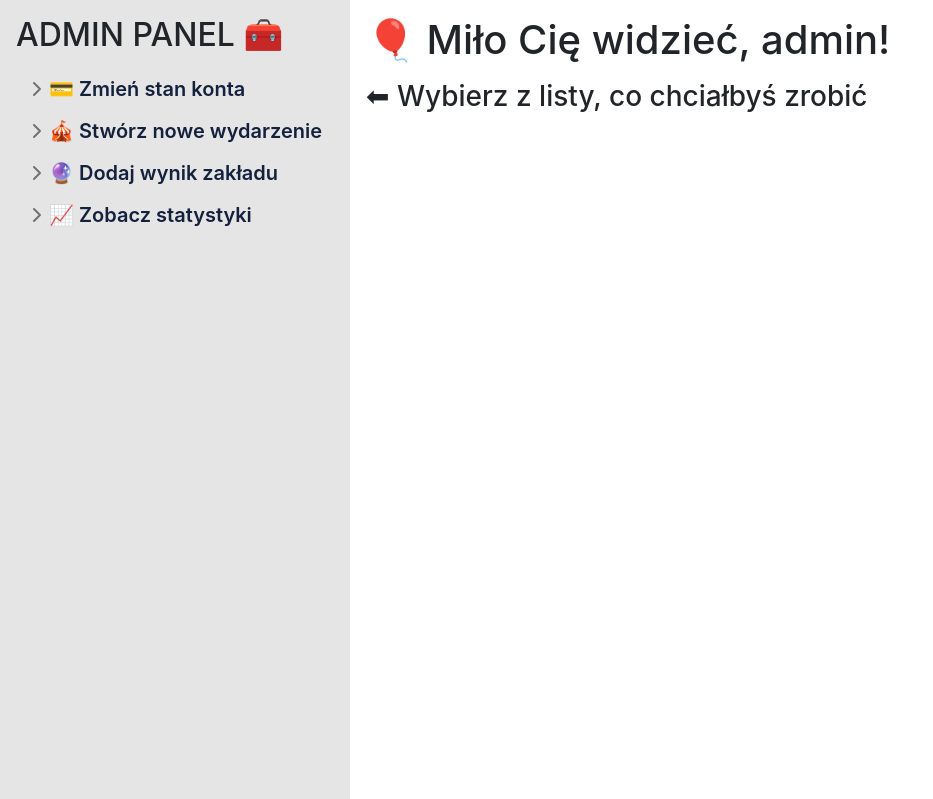
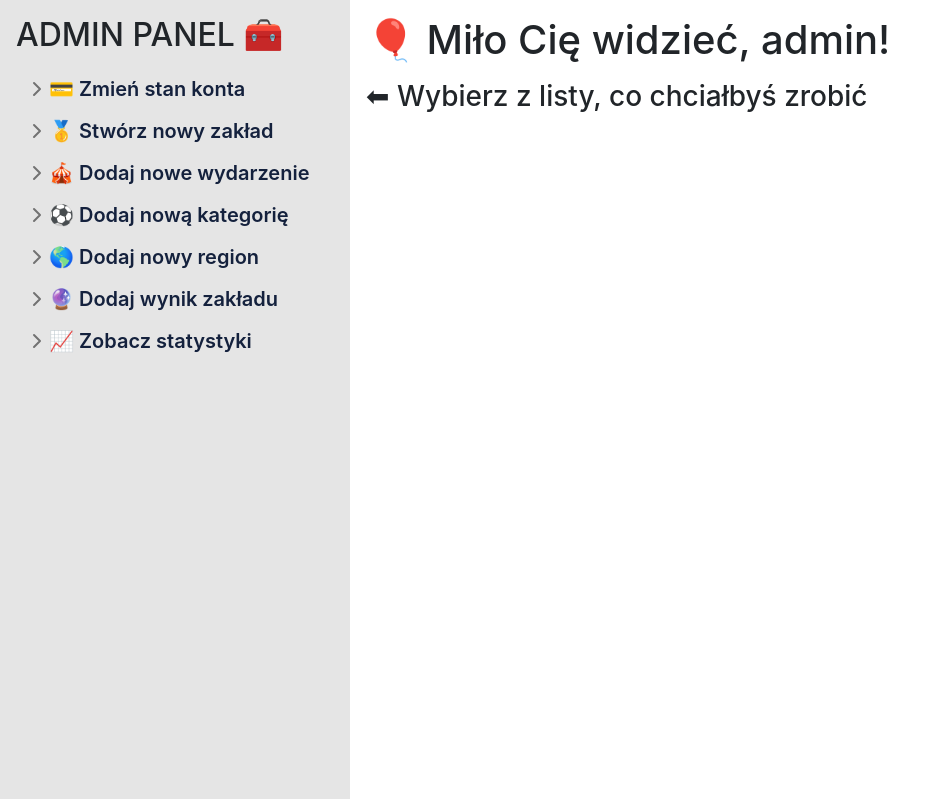
Before and after one commit to sugarvalley/mx-bet, a PHP site: page /admin-panel.php in a window 1280 px wide. Shown: the part 57-856 px from the top of the page, without its empty margins (0-933 px from the left). Run offline with PHP 8.4, Linux system fonts and the light colour scheme; the visitor is signed in with stand-in values (Sample User, id 1); style sheets or scripts are compiled from the project's sources; some libraries are stand-ins or nearby versions.

Commit message:
added few more features

```diff
--- /dev/null
+++ b/add-category.php
@@ -0,0 +1 @@
+<?php
--- /dev/null
+++ b/add-region.php
@@ -0,0 +1 @@
+<?php
--- a/admin-panel.php
+++ b/admin-panel.php
@@ -33,13 +33,22 @@ if (isset($_GET['logout'])) {
                         <button type="submit" value="1" name="event" class="btn-lg btn-toggle" style="color: #14213d;">💳 Zmień stan konta</button>
                     </li>
                     <li class="mb-1">
-                        <button type="submit" value="2" name="event" class="btn-lg btn-toggle" style="color: #14213d;">🎪 Stwórz nowe wydarzenie</button>
+                        <button type="submit" value="2" name="event" class="btn-lg btn-toggle" style="color: #14213d;">🥇 Stwórz nowy zakład</button>
                     </li>
                     <li class="mb-1">
-                        <button type="submit" value="3" name="event" class="btn-lg btn-toggle" style="color: #14213d;">🔮 Dodaj wynik zakładu</button>
+                        <button type="submit" value="3" name="event" class="btn-lg btn-toggle" style="color: #14213d;">🎪 Dodaj nowe wydarzenie</button>
                     </li>
                     <li class="mb-1">
-                        <button type="submit" value="4" name="event" class="btn-lg btn-toggle" style="color: #14213d;">📈 Zobacz statystyki</button>
+                        <button type="submit" value="4" name="event" class="btn-lg btn-toggle" style="color: #14213d;">⚽ Dodaj nową kategorię</button>
+                    </li>
+                    <li class="mb-1">
+                        <button type="submit" value="5" name="event" class="btn-lg btn-toggle" style="color: #14213d;">🌎 Dodaj nowy region</button>
+                    </li>
+                    <li class="mb-1">
+                        <button type="submit" value="6" name="event" class="btn-lg btn-toggle" style="color: #14213d;">🔮 Dodaj wynik zakładu</button>
+                    </li>
+                    <li class="mb-1">
+                        <button type="submit" value="7" name="event" class="btn-lg btn-toggle" style="color: #14213d;">📈 Zobacz statystyki</button>
                     </li>
                 </ul>
             </form>
```
Also changed, not shown: add-bet.php (added, +22 -0 lines), switch-events.php (+11 -2 lines).
